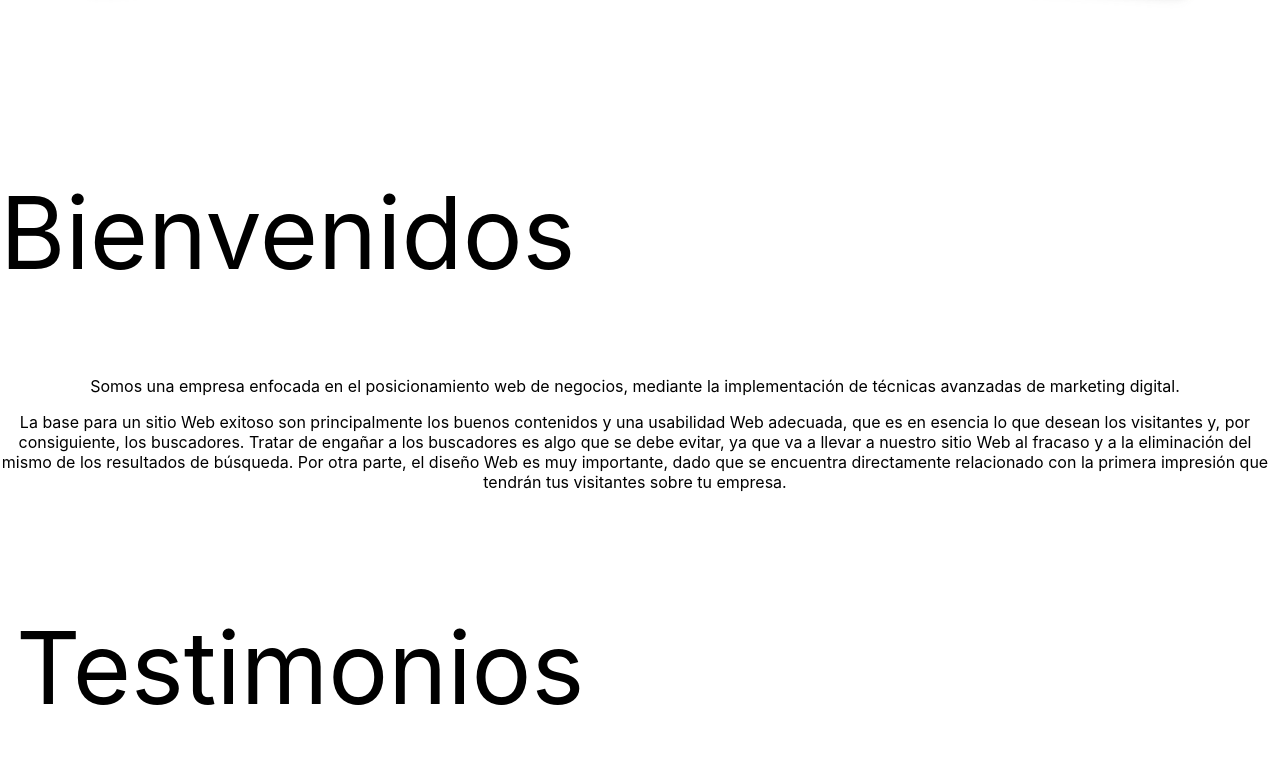
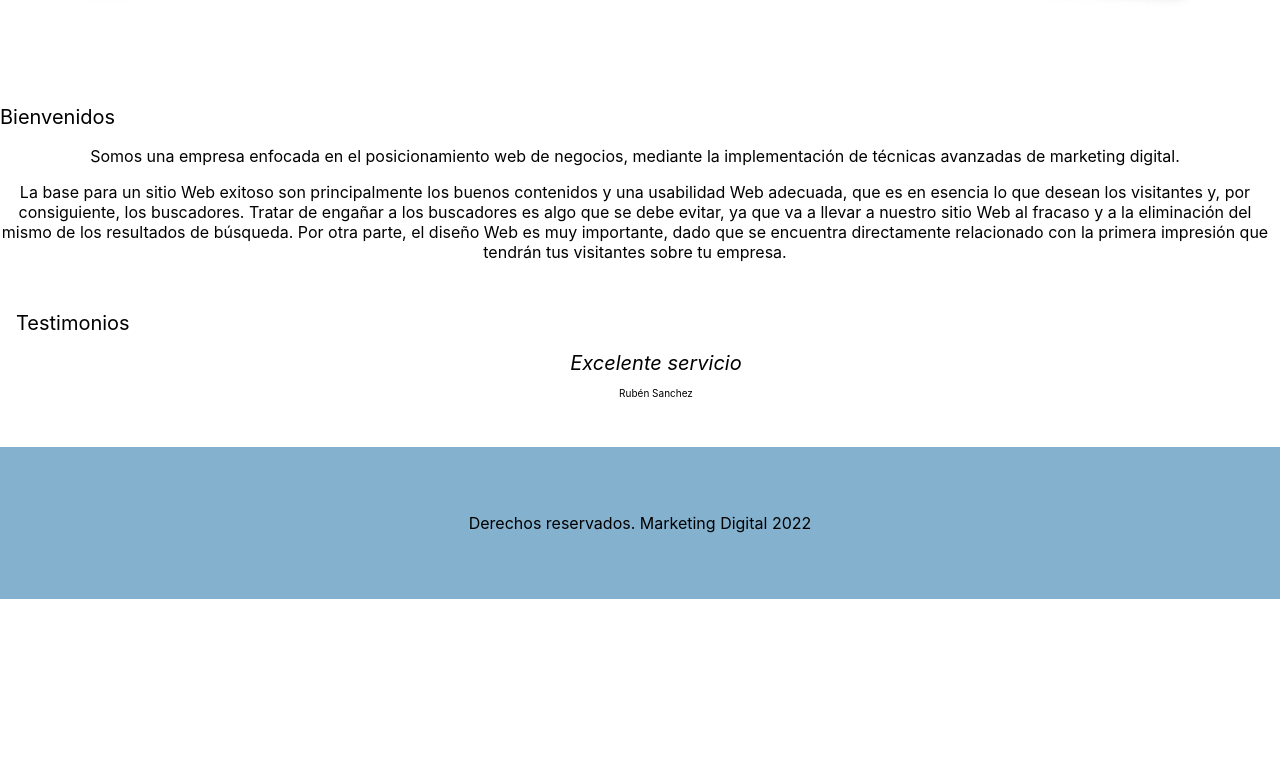
Before and after one commit to Enzo-Boldrini/diplomatura-front, a React (Create React App) app: page / in a window 1280 px wide. Shown: the part 850-1620 px from the top of the page. After the commit the page ends 1449 px from the top, so only its background shows below. Built offline with nearby package versions, Linux system fonts and the light colour scheme.

Commit message:
proyecto

```diff
--- a/src/styles/NovedadesPage.css
+++ b/src/styles/NovedadesPage.css
@@ -2,7 +2,7 @@
 h2 {
     color: black;
     text-align: left;
-    font-size: 100px;
+    font-size: 20px;
 }
 h3 {
     color: #006593;
```
